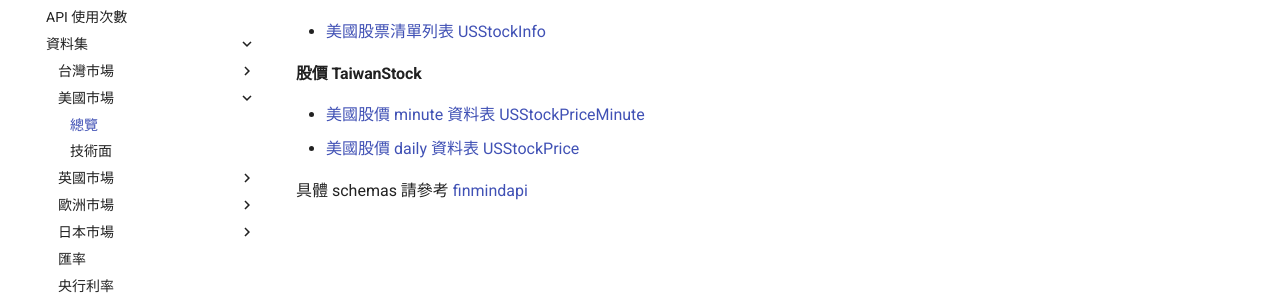
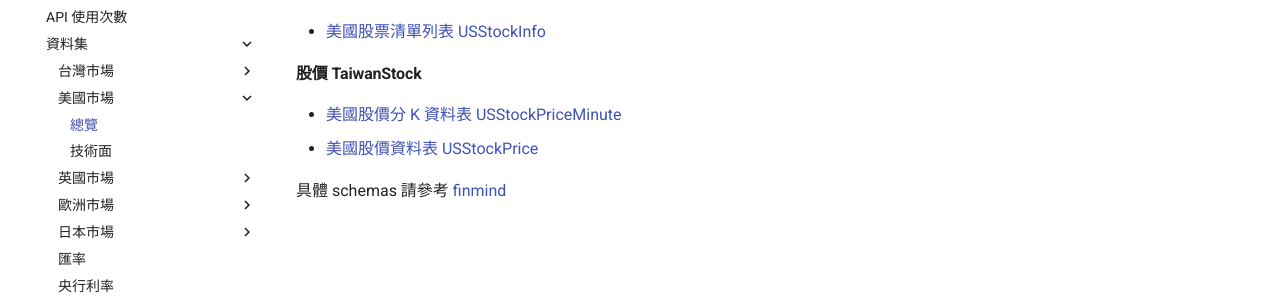
Before and after one commit to FinMind/FinMind-Doc, an MkDocs documentation site: the page built from docs/tutor/UnitedStatesMarket/DataList.md, in a window 1280 px wide. Shown: the part 202-498 px from the top of the page. Built offline with MkDocs 1.6.1 and Material for MkDocs 9.7.7, drawn with Linux system fonts in a browser that asks for light colours; comment, search, counter and statistics services are not loaded.

```diff
--- a/docs/tutor/UnitedStatesMarket/DataList.md
+++ b/docs/tutor/UnitedStatesMarket/DataList.md
@@ -4,7 +4,8 @@
 
 #### 股價 TaiwanStock
 
-- [美國股價 minute 資料表 USStockPriceMinute](https://finmind.github.io/tutor/UnitedStatesMarket/Technical/#minute-usstockpriceminute)
-- [美國股價 daily 資料表 USStockPrice](https://finmind.github.io/tutor/UnitedStatesMarket/Technical/#daily-usstockprice)
+- [美國股價分 K 資料表 USStockPriceMinute](https://finmind.github.io/tutor/UnitedStatesMarket/Technical/#k-usstockpriceminute-backersponsor)
+- [美國股價資料表 USStockPrice](https://finmind.github.io/tutor/UnitedStatesMarket/Technical/#usstockprice)
 
-具體 schemas 請參考 [finmindapi](http://api.finmindtrade.com/docs)
+
+具體 schemas 請參考 [finmind](https://finmindtrade.com/analysis/#/data/document)
```
Also changed, not shown: docs/tutor/EuropeMarket/DataList.md (+1 -1 lines), docs/tutor/JapanMarket/DataList.md (+1 -1 lines), docs/tutor/TaiwanMarket/DataList.md (+1 -1 lines), docs/tutor/UnitedKingdomMarket/DataList.md (+1 -1 lines), docs/tutor/UnitedStatesMarket/Technical.md (+2 -2 lines).
